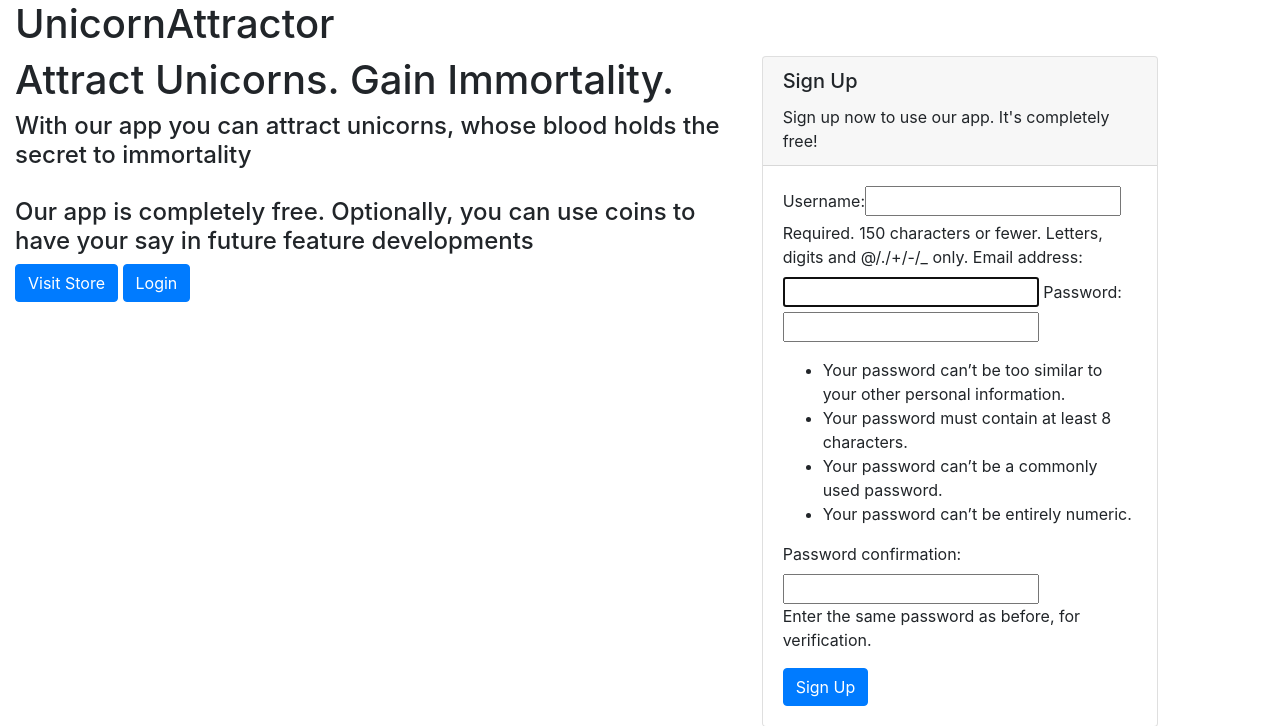
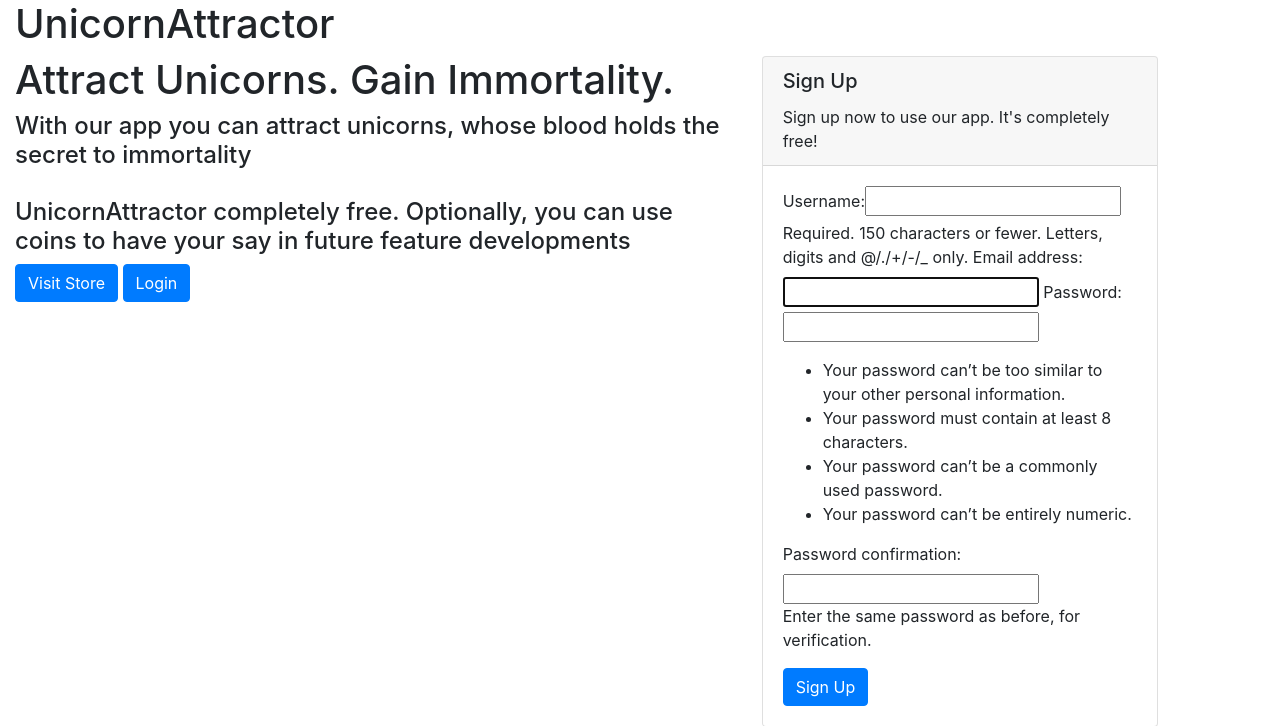
Before and after one commit to Paddywc/milestone-project-5, a Django app: page / in a window 1280 px wide. Shown: the part 56-782 px from the top of the page. Run offline with Django 3.2, Linux system fonts and the light colour scheme; data comes from the database, SQL or seed files in the repository; both versions use the stored data as it was after the commit; some libraries are stand-ins or nearby versions.

```diff
--- a/templates/base.html
+++ b/templates/base.html
@@ -1,8 +1,11 @@
 <!DOCTYPE html>
 {% load staticfiles %}
+
 <html lang="en">
 
 <head>
+
+
     <!--bootstrap-->
     <link rel="stylesheet" href="https://maxcdn.bootstrapcdn.com/bootstrap/4.0.0/css/bootstrap.min.css" integrity="sha384-Gn5384xqQ1aoWXA+058RXPxPg6fy4IWvTNh0E263XmFcJlSAwiGgFAW/dAiS6JXm" crossorigin="anonymous">
     <script src="https://code.jquery.com/jquery-3.2.1.slim.min.js" integrity="sha384-KJ3o2DKtIkvYIK3UENzmM7KCkRr/rE9/Qpg6aAZGJwFDMVNA/GpGFF93hXpG5KkN" crossorigin="anonymous"></script>
--- a/unicornapp/templates/home.html
+++ b/unicornapp/templates/home.html
@@ -15,7 +15,7 @@
         <div class=" col-xs-12 col-md-7">
             <div id="header-text">
                 <h1 id="header-title">Attract Unicorns. Gain Immortality.</h1>
-                <h4 id="header-subtitle-text">With our app you can attract unicorns, whose blood holds the secret to immortality <br><br>Our app is completely free. Optionally, you can use coins to have your say in future feature developments</h4>
+                <h4 id="header-subtitle-text">With our app you can attract unicorns, whose blood holds the secret to immortality <br><br>UnicornAttractor completely free. Optionally, you can use coins to have your say in future feature developments</h4>
             </div>
             <div id="header-buttons">
                         <a role="button" href="{% url 'store' %}" class="btn btn-primary">Visit Store</a>
```
Also changed, not shown: db.sqlite3.
